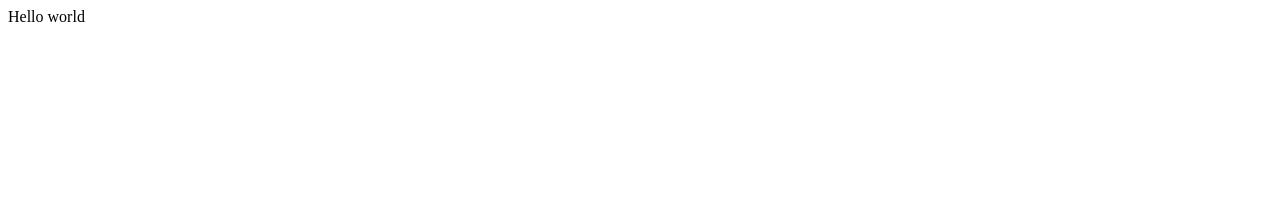
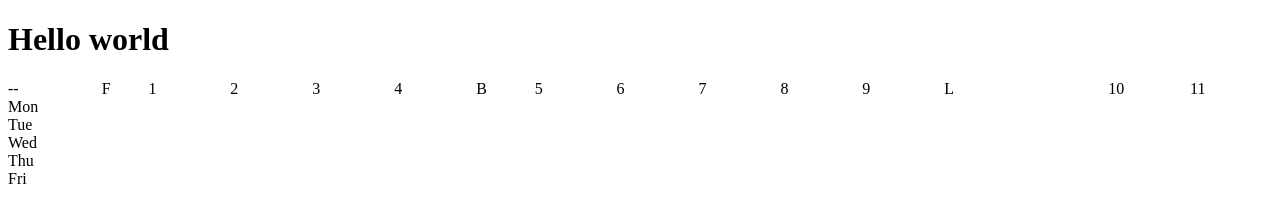
Before and after one commit to nerraf-dev/The-planner, a plain HTML site: page index.html in a window 1280 px wide. Drawn offline with Linux system fonts and the light colour scheme.

Commit message:
css grid

```diff
--- a/index.html
+++ b/index.html
@@ -7,7 +7,108 @@
     <link href="style.css" rel="stylesheet" type="text/css" />
   </head>
   <body>
-    Hello world
+    <h1>Hello world</h1>
+    <div class="timetable">
+
+      <div class="tt-blank">--</div>
+      <div class="tt-head-form">F</div>
+      <div class="tt-head-p1">1</div>
+      <div class="tt-head-p2">2</div>
+      <div class="tt-head-p3">3</div>
+      <div class="tt-head-p4">4</div>
+      <div class="tt-head-break">B</div>
+      <div class="tt-head-p5">5</div>
+      <div class="tt-head-p6">6</div>
+      <div class="tt-head-p7">7</div>
+      <div class="tt-head-p8">8</div>
+      <div class="tt-head-p9">9</div>
+      <div class="tt-head-lunch">L</div>
+      <div class="tt-head-p10">10</div>
+      <div class="tt-head-p11">11</div>
+
+      <div class="monday">Mon</div>
+      <div class="tuesday">Tue</div>
+      <div class="wednesday">Wed</div>
+      <div class="thursday">Thu</div>
+      <div class="friday">Fri</div>
+
+      <div class="mon-form"></div>
+      <div class="mon-p1"></div>
+      <div class="mon-p2"></div>
+      <div class="mon-p3"></div>
+      <div class="mon-p4"></div>
+      <div class="mon-break"></div>
+      <div class="mon-p5"></div>
+      <div class="mon-p6"></div>
+      <div class="mon-p7"></div>
+      <div class="mon-p8"></div>
+      <div class="mon-p9"></div>
+      <div class="mon-lunch"></div>
+      <div class="mon-p10"></div>
+      <div class="mon-p11"></div>
+
+      <div class="tue-form"></div>
+      <div class="tue-p1"></div>
+      <div class="tue-p2"></div>
+      <div class="tue-p3"></div>
+      <div class="tue-p4"></div>
+      <div class="tue-break"></div>
+      <div class="tue-p5"></div>
+      <div class="tue-p6"></div>
+      <div class="tue-p7"></div>
+      <div class="tue-p8"></div>
+      <div class="tue-p9"></div>
+      <div class="tue-lunch"></div>
+      <div class="tue-p10"></div>
+      <div class="tue-p11"></div>
+
+      <div class="wed-form"></div>
+      <div class="wed-p1"></div>
+      <div class="wed-p2"></div>
+      <div class="wed-p3"></div>
+      <div class="wed-p4"></div>
+      <div class="wed-break"></div>
+      <div class="wed-p5"></div>
+      <div class="wed-p6"></div>
+      <div class="wed-p7"></div>
+      <div class="wed-p8"></div>
+      <div class="wed-p9"></div>
+      <div class="wed-lunch"></div>
+      <div class="wed-p10"></div>
+      <div class="wed-p11"></div>
+
+      <div class="thu-form"></div>
+      <div class="thu-p1"></div>
+      <div class="thu-p2"></div>
+      <div class="thu-p3"></div>
+      <div class="thu-p4"></div>
+      <div class="thu-break"></div>
+      <div class="thu-p5"></div>
+      <div class="thu-p6"></div>
+      <div class="thu-p7"></div>
+      <div class="thu-p8"></div>
+      <div class="thu-p9"></div>
+      <div class="thu-lunch"></div>
+      <div class="thu-p10"></div>
+      <div class="thu-p11"></div>
+
+      <div class="fri-form"></div>
+      <div class="fri-p1"></div>
+      <div class="fri-p2"></div>
+      <div class="fri-p3"></div>
+      <div class="fri-p4"></div>
+      <div class="fri-break"></div>
+      <div class="fri-p5"></div>
+      <div class="fri-p6"></div>
+      <div class="fri-p7"></div>
+      <div class="fri-p8"></div>
+      <div class="fri-p9"></div>
+      <div class="fri-lunch"></div>
+      <div class="fri-p10"></div>
+      <div class="fri-p11"></div>
+
+
+    </div>
     <script src="script.js"></script>
   </body>
 </html>
--- a/style.css
+++ b/style.css
@@ -0,0 +1,194 @@
+.timetable {  display: grid;
+  grid-template-columns: 0.8fr 0.4fr 0.7fr 0.7fr 0.7fr 0.7fr 0.5fr 0.7fr 0.7fr 0.7fr 0.7fr 0.7fr 1.4fr 0.7fr 0.7fr;
+  grid-template-rows: 1fr 1fr 1fr 1fr 1fr 1fr;
+  gap: 0px 0px;
+  grid-auto-flow: row;
+  justify-content: center;
+  grid-template-areas:
+    "tt-blank tt-head-form tt-head-p1 tt-head-p2 tt-head-p3 tt-head-p4 tt-head-break tt-head-p5 tt-head-p6 tt-head-p7 tt-head-p8 tt-head-p9 tt-head-lunch tt-head-p10 tt-head-p11"
+    "monday mon-form mon-p1 mon-p2 mon-p3 mon-p4 mon-break mon-p5 mon-p6 mon-p7 mon-p8 mon-p9 mon-lunch mon-p10 mon-p11"
+    "tuesday tue-form tue-p1 tue-p2 tue-p3 tue-p4 tue-break tue-p5 tue-p6 tue-p7 tue-p8 tue-p9 tue-lunch tue-p10 tue-p11"
+    "wednesday wed-form wed-p1 wed-p2 wed-p3 wed-p4 wed-break wed-p5 wed-p6 wed-p7 wed-p8 wed-p9 wed-lunch wed-p10 wed-p11"
+    "thursday thu-form thu-p1 thu-p2 thu-p3 thu-p4 thu-break thu-p5 thu-p6 thu-p7 thu-p8 thu-p9 thu-lunch thu-p10 thu-p11"
+    "friday fri-form fri-p1 fri-p2 fri-p3 fri-p4 fri-break fri-p5 fri-p6 fri-p7 fri-p8 fri-p9 fri-lunch fri-p10 fri-p11";
+}
+
+.mon-p1 { grid-area: mon-p1; }
+
+.mon-p2 { grid-area: mon-p2; }
+
+.mon-p3 { grid-area: mon-p3; }
+
+.mon-p4 { grid-area: mon-p4; }
+
+.mon-break { grid-area: mon-break; }
+
+.mon-p5 { grid-area: mon-p5; }
+
+.mon-p6 { grid-area: mon-p6; }
+
+.mon-p7 { grid-area: mon-p7; }
+
+.mon-p8 { grid-area: mon-p8; }
+
+.mon-p9 { grid-area: mon-p9; }
+
+.mon-lunch { grid-area: mon-lunch; }
+
+.mon-p10 { grid-area: mon-p10; }
+
+.mon-p11 { grid-area: mon-p11; }
+
+.monday { grid-area: monday; }
+
+.tuesday { grid-area: tuesday; }
+
+.wednesday { grid-area: wednesday; }
+
+.thursday { grid-area: thursday; }
+
+.friday { grid-area: friday; }
+
+.tue-p1 { grid-area: tue-p1; }
+
+.tue-p2 { grid-area: tue-p2; }
+
+.tue-p3 { grid-area: tue-p3; }
+
+.tue-p4 { grid-area: tue-p4; }
+
+.tue-break { grid-area: tue-break; }
+
+.tue-p5 { grid-area: tue-p5; }
+
+.tue-p6 { grid-area: tue-p6; }
+
+.tue-p7 { grid-area: tue-p7; }
+
+.tue-p8 { grid-area: tue-p8; }
+
+.tue-p9 { grid-area: tue-p9; }
+
+.tue-lunch { grid-area: tue-lunch; }
+
+.tue-p10 { grid-area: tue-p10; }
+
+.tue-p11 { grid-area: tue-p11; }
+
+.wed-lunch { grid-area: wed-lunch; }
+
+.thu-lunch { grid-area: thu-lunch; }
+
+.fri-lunch { grid-area: fri-lunch; }
+
+.wed-break { grid-area: wed-break; }
+
+.thu-break { grid-area: thu-break; }
+
+.fri-break { grid-area: fri-break; }
+
+.wed-p1 { grid-area: wed-p1; }
+
+.wed-p2 { grid-area: wed-p2; }
+
+.wed-p3 { grid-area: wed-p3; }
+
+.wed-p4 { grid-area: wed-p4; }
+
+.wed-p5 { grid-area: wed-p5; }
+
+.wed-p6 { grid-area: wed-p6; }
+
+.wed-p7 { grid-area: wed-p7; }
+
+.wed-p8 { grid-area: wed-p8; }
+
+.wed-p9 { grid-area: wed-p9; }
+
+.wed-p10 { grid-area: wed-p10; }
+
+.wed-p11 { grid-area: wed-p11; }
+
+.thu-p1 { grid-area: thu-p1; }
+
+.fri-p1 { grid-area: fri-p1; }
+
+.thu-p2 { grid-area: thu-p2; }
+
+.thu-p3 { grid-area: thu-p3; }
+
+.thu-p4 { grid-area: thu-p4; }
+
+.thu-p5 { grid-area: thu-p5; }
+
+.thu-p6 { grid-area: thu-p6; }
+
+.thu-p7 { grid-area: thu-p7; }
+
+.thu-p8 { grid-area: thu-p8; }
+
+.thu-p9 { grid-area: thu-p9; }
+
+.thu-p11 { grid-area: thu-p11; }
+
+.thu-p10 { grid-area: thu-p10; }
+
+.fri-p2 { grid-area: fri-p2; }
+
+.fri-p3 { grid-area: fri-p3; }
+
+.fri-p4 { grid-area: fri-p4; }
+
+.fri-p5 { grid-area: fri-p5; }
+
+.fri-p6 { grid-area: fri-p6; }
+
+.fri-p7 { grid-area: fri-p7; }
+
+.fri-p8 { grid-area: fri-p8; }
+
+.fri-p9 { grid-area: fri-p9; }
+
+.tt-head-p1 { grid-area: tt-head-p1; }
+
+.tt-head-p2 { grid-area: tt-head-p2; }
+
+.tt-head-p3 { grid-area: tt-head-p3; }
+
+.tt-head-p4 { grid-area: tt-head-p4; }
+
+.tt-head-break { grid-area: tt-head-break; }
+
+.tt-head-p5 { grid-area: tt-head-p5; }
+
+.tt-head-p6 { grid-area: tt-head-p6; }
+
+.tt-head-p7 { grid-area: tt-head-p7; }
+
+.tt-head-p8 { grid-area: tt-head-p8; }
+
+.tt-head-p9 { grid-area: tt-head-p9; }
+
+.tt-head-lunch { grid-area: tt-head-lunch; }
+
+.tt-head-p10 { grid-area: tt-head-p10; }
+
+.tt-head-p11 { grid-area: tt-head-p11; }
+
+.tt-blank { grid-area: tt-blank; }
+
+.tt-head-form { grid-area: tt-head-form; }
+
+.mon-form { grid-area: mon-form; }
+
+.tue-form { grid-area: tue-form; }
+
+.wed-form { grid-area: wed-form; }
+
+.thu-form { grid-area: thu-form; }
+
+.fri-form { grid-area: fri-form; }
+
+.fri-p10 { grid-area: fri-p10; }
+
+.fri-p11 { grid-area: fri-p11; }
```
